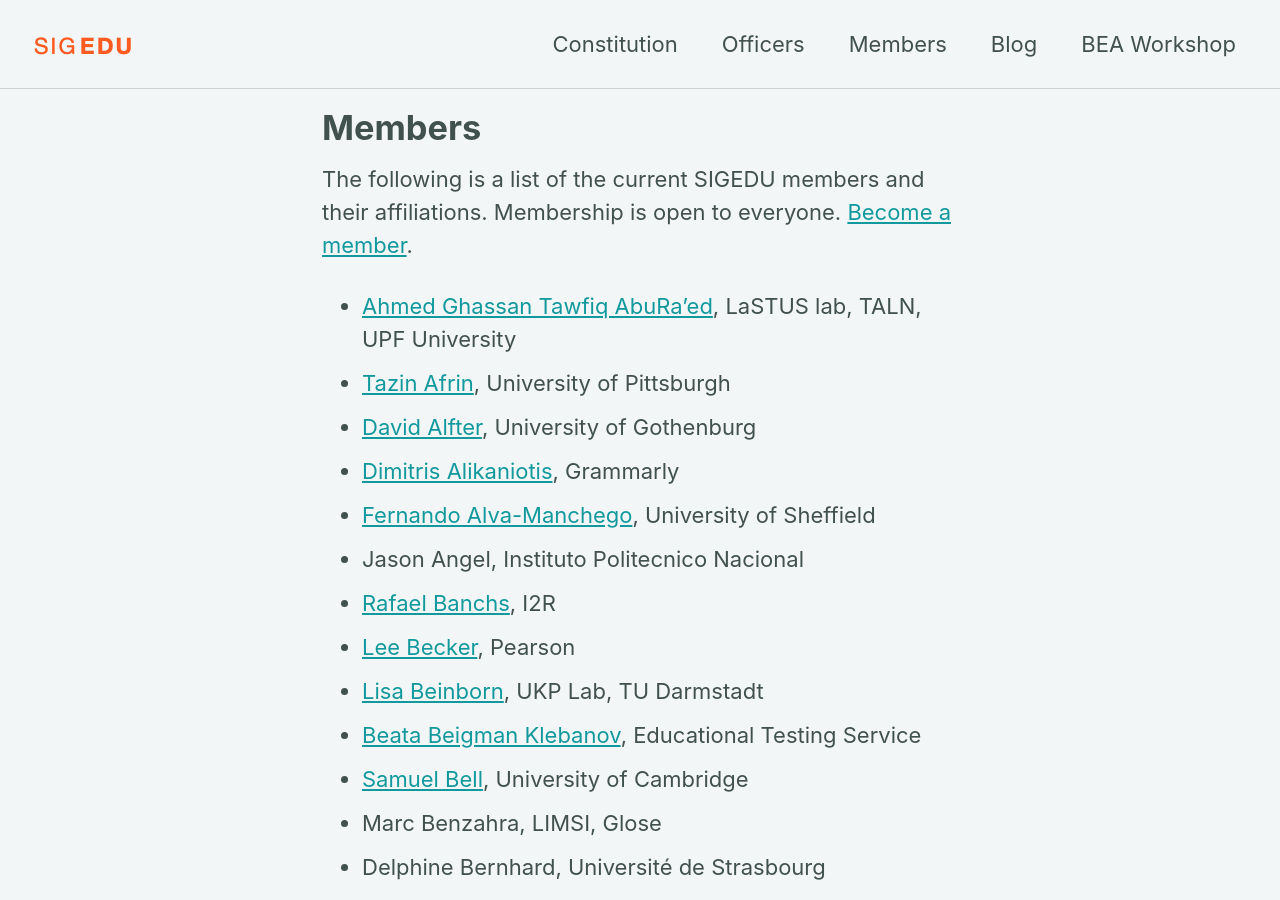
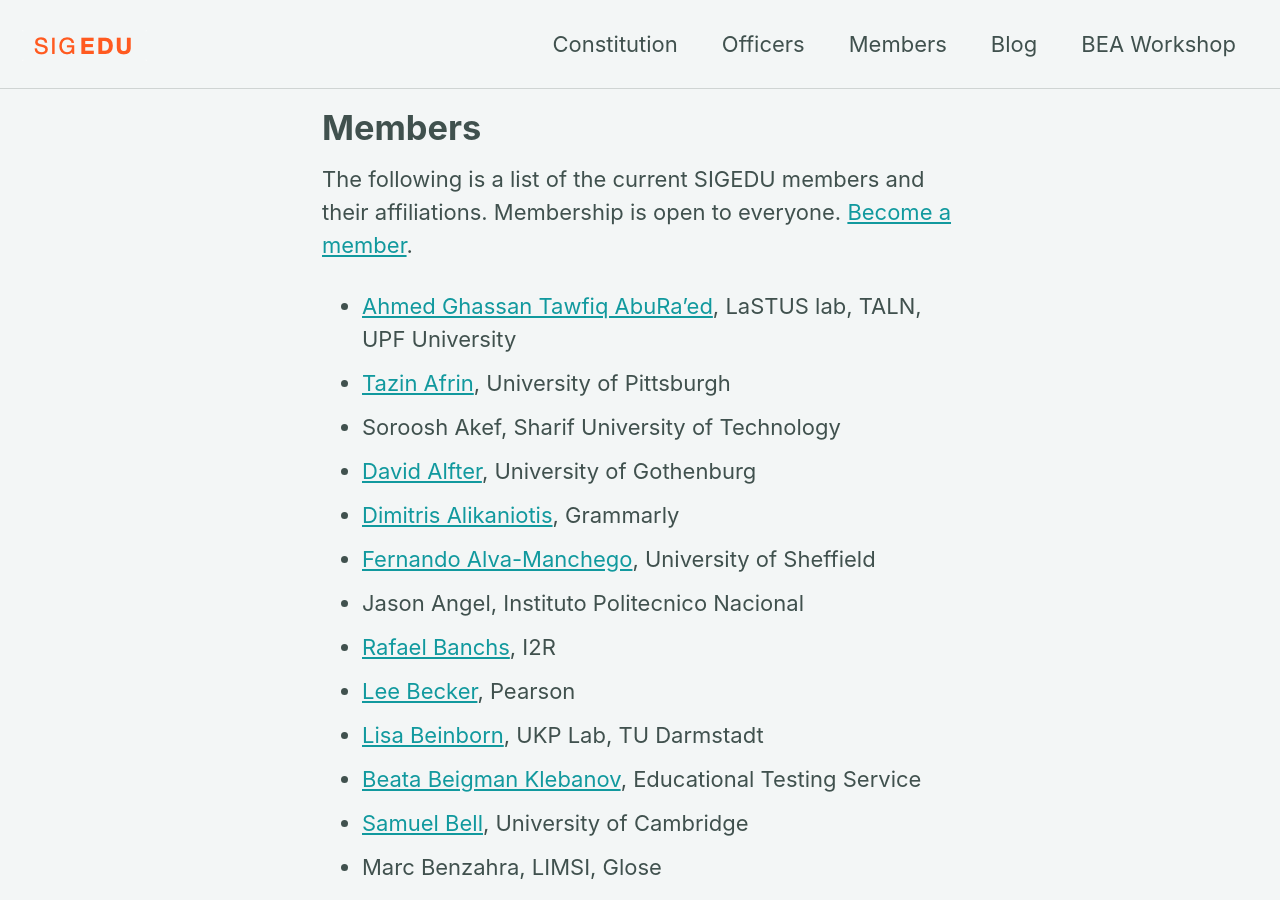
Before and after one commit to sigedu-org/website, a Jekyll site: the page built from _pages/members.md, in a window 1280 px wide and 900 px high. Built offline with Jekyll 4.4.1, drawn with Linux system fonts in a browser that asks for light colours; cached includes are drawn as plain includes; nearby versions of some CDN libraries.

Commit message:
Update members.md

```diff
--- a/_pages/members.md
+++ b/_pages/members.md
@@ -11,6 +11,7 @@ The following is a list of the current SIGEDU members and their affiliations. Me
 
 - <a href="https://www.upf.edu/web/ahmed-aburaed">Ahmed Ghassan Tawfiq AbuRa'ed</a>, LaSTUS lab, TALN, UPF University<br/>
 - <a href="https://people.cs.pitt.edu/~tazinafrin/">Tazin Afrin</a>, University of Pittsburgh<br/>
+- Soroosh Akef, Sharif University of Technology<br/>
 - <a href="https://spraakbanken.gu.se/swe/personal/david">David Alfter</a>, University of Gothenburg<br/>
 - <a href="https://da352.user.srcf.net">Dimitris Alikaniotis</a>,&nbsp;Grammarly<br/>
 - <a href="feralvam.github.io">Fernando Alva-Manchego</a>, University of Sheffield<br/>
```
